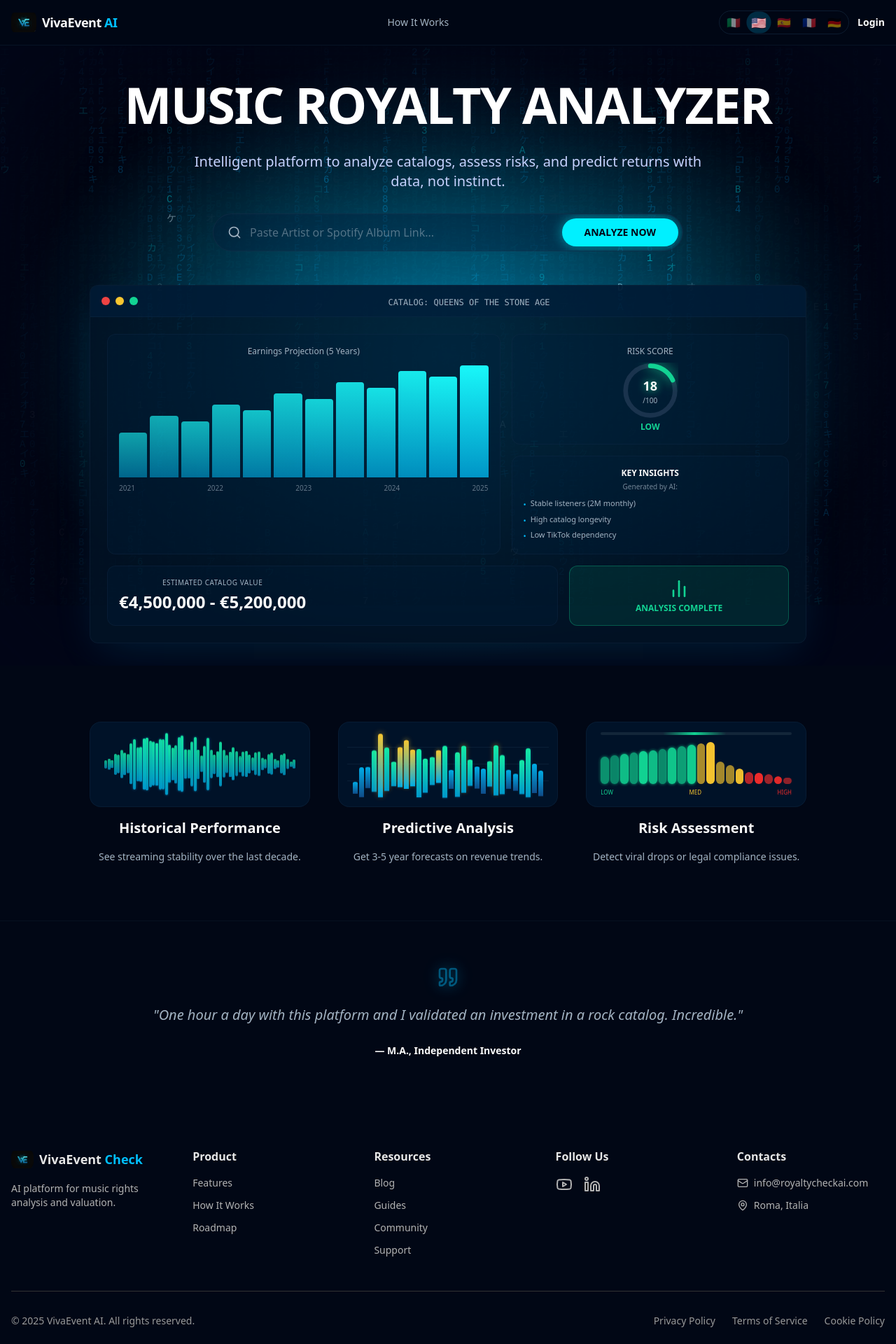
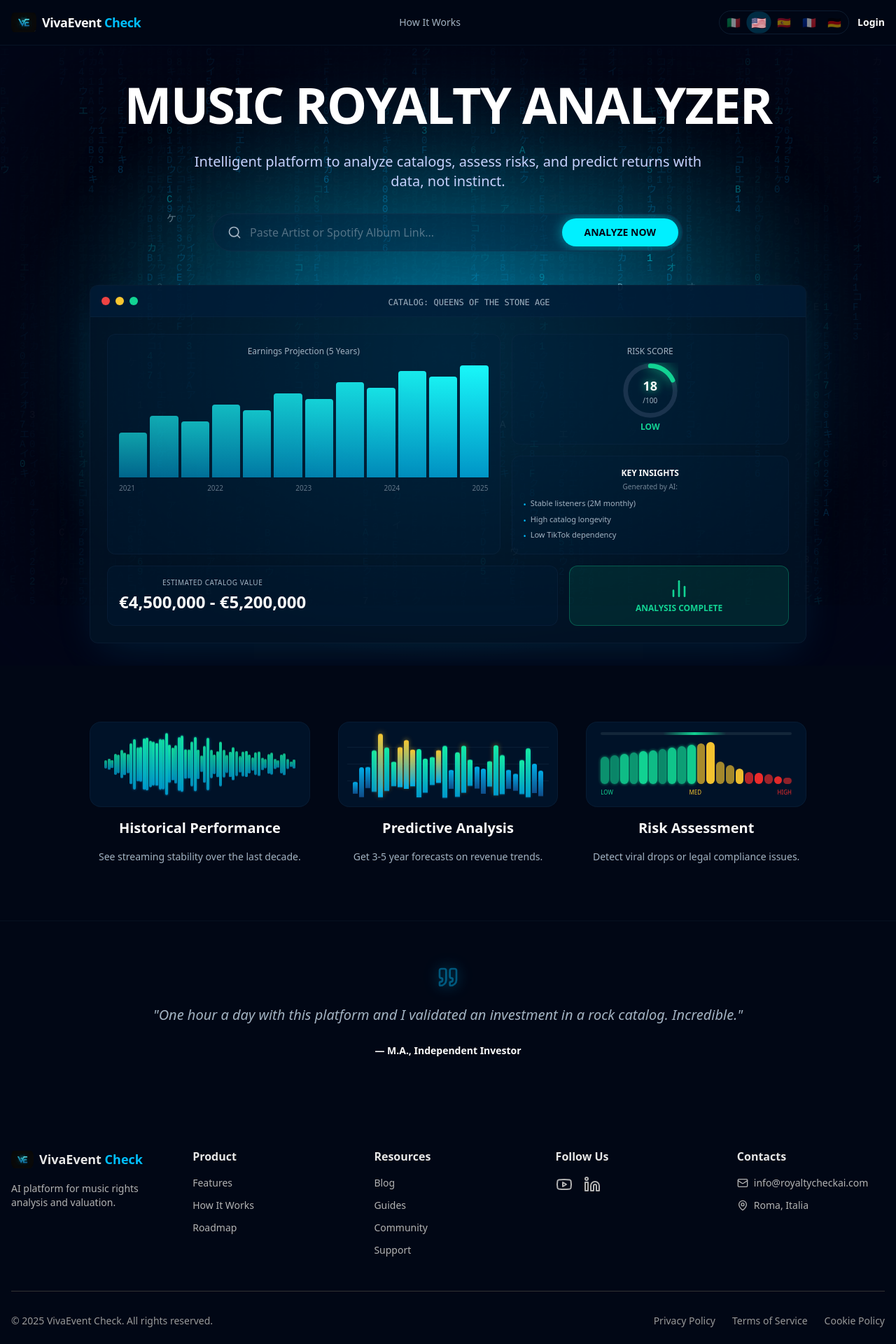
Before and after one commit to wrimmer82/VivaEvent.Analyzer, a React (Vite) app: page / in a window 1280 px wide. Shown: the top 1920 px of the page at 70% size. Built offline with nearby package versions, Linux system fonts and the light colour scheme.

Commit message:
Sostituito AI con check
Co-authored-by: wrimmer82 <241472460+wrimmer82@users.noreply.github.com>

```diff
--- a/index.html
+++ b/index.html
@@ -3,9 +3,9 @@
   <head>
     <meta charset="UTF-8" />
     <meta name="viewport" content="width=device-width, initial-scale=1.0" />
-    <title>VivaEvent AI - Invest with AI in Music Rights</title>
+    <title>VivaEvent Check - Invest with AI in Music Rights</title>
     <meta name="description" content="Intelligent platform to analyze music catalogs, assess risks, and predict returns with data and artificial intelligence." />
-    <meta property="og:title" content="VivaEvent AI" />
+    <meta property="og:title" content="VivaEvent Check" />
     <meta property="og:description" content="Invest with AI in Music Rights. Predict the Future with Data." />
     <meta property="og:type" content="website" />
     <link rel="icon" href="/favicon.ico" />
--- a/src/components/Footer.tsx
+++ b/src/components/Footer.tsx
@@ -73,7 +73,7 @@ const Footer = () => {
 
         <div className="pt-8" style={{ borderTop: '1px solid hsl(0, 0%, 20%)' }}>
           <div className="flex flex-col md:flex-row justify-between items-center gap-4 text-sm" style={{ color: 'hsl(0, 0%, 60%)' }}>
-            <p>© 2025 VivaEvent AI. {t.footer.rights[lang]}</p>
+            <p>© 2025 VivaEvent Check. {t.footer.rights[lang]}</p>
             <div className="flex gap-6">
               <a href="#" className="transition-colors hover:brightness-125">{t.footer.privacy[lang]}</a>
               <a href="#" className="transition-colors hover:brightness-125">{t.footer.terms[lang]}</a>
--- a/src/components/Navbar.tsx
+++ b/src/components/Navbar.tsx
@@ -11,9 +11,9 @@ const Navbar = () => {
         <div className="flex h-16 items-center justify-between">
           {/* Logo */}
           <a href="#" className="flex items-center gap-2 hover:opacity-80 transition-all">
-            <img src={logoVe} alt="VivaEvent AI" className="w-9 h-9 rounded-lg object-contain" />
+            <img src={logoVe} alt="VivaEvent Check" className="w-9 h-9 rounded-lg object-contain" />
             <span className="text-lg font-bold text-foreground tracking-tight">
-              VivaEvent <span className="text-primary">AI</span>
+              VivaEvent <span className="text-primary">Check</span>
             </span>
           </a>
 
```
